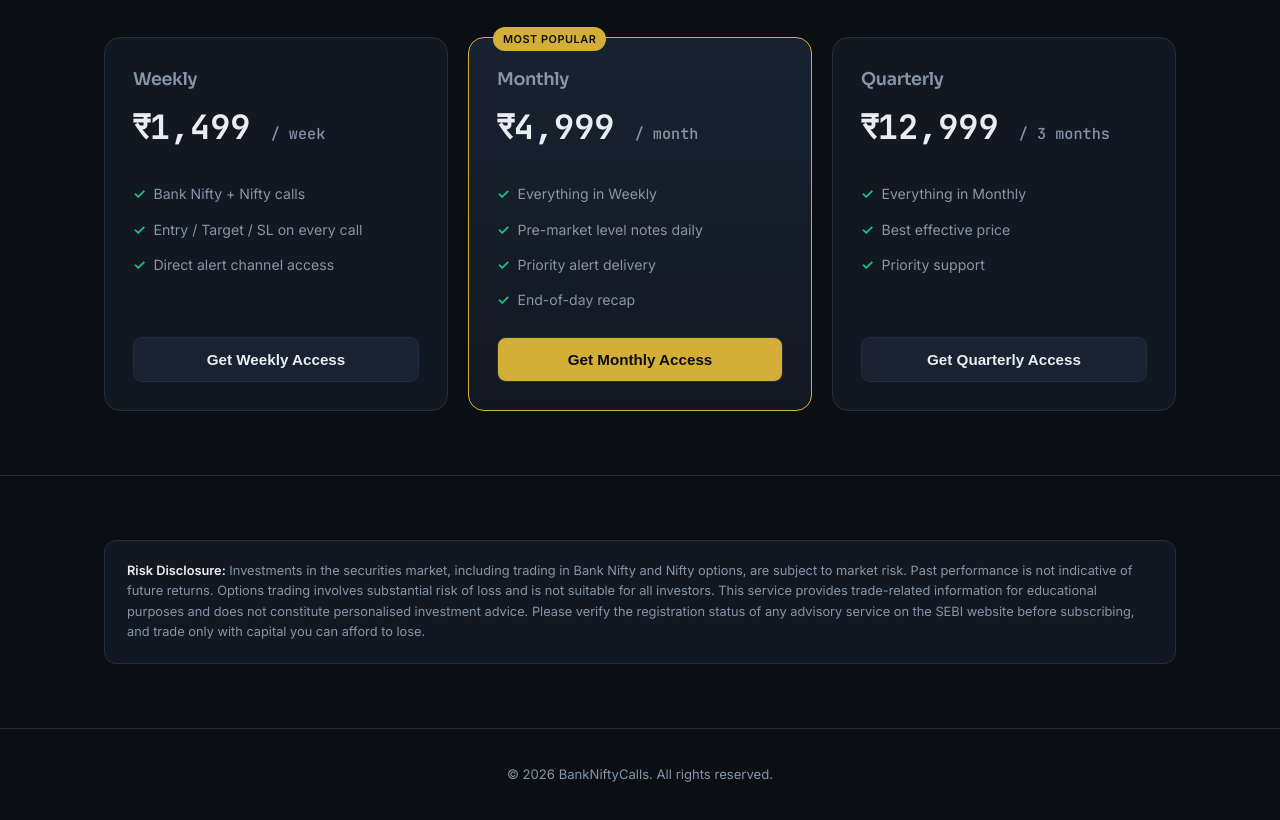
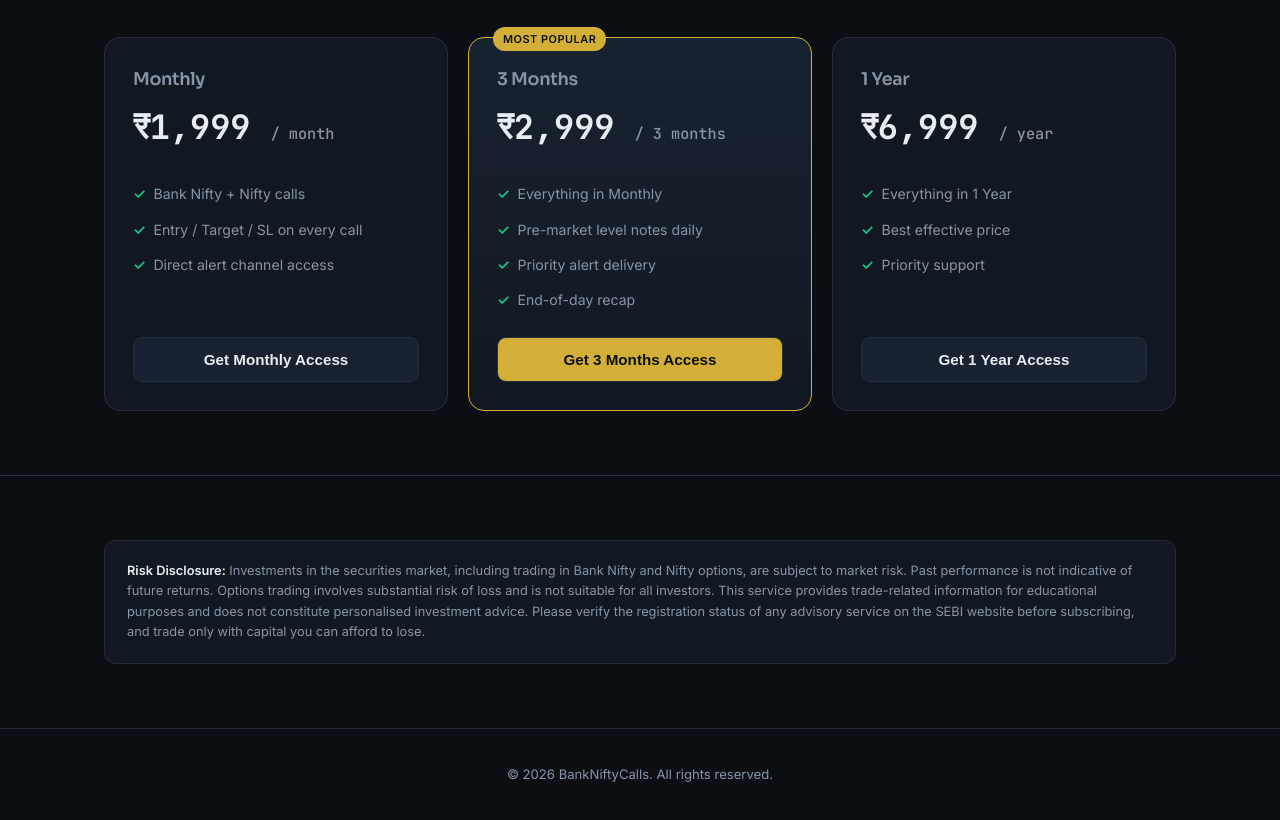
Before and after one commit to ankitoldmoney-collab/niftybankniftycalls, a website: page index.html in a window 1280 px wide. Shown: the part 1418-2238 px from the top of the page. Drawn offline with Linux system fonts and the light colour scheme.

Commit message:
Update index.html

```diff
--- a/index.html
+++ b/index.html
@@ -187,37 +187,37 @@
 
       <div class="plans">
         <div class="plan">
-          <h3>Weekly</h3>
-          <div class="price">₹1,499 <span>/ week</span></div>
+          <h3>Monthly</h3>
+          <div class="price">₹1,999 <span>/ month</span></div>
           <ul>
             <li>Bank Nifty + Nifty calls</li>
             <li>Entry / Target / SL on every call</li>
             <li>Direct alert channel access</li>
           </ul>
-          <button data-plan="weekly" class="pay-btn">Get Weekly Access</button>
+          <button data-plan="monthly" class="pay-btn">Get Monthly Access</button>
         </div>
 
         <div class="plan featured">
-          <h3>Monthly</h3>
-          <div class="price">₹4,999 <span>/ month</span></div>
+          <h3>3 Months</h3>
+          <div class="price">₹2,999 <span>/ 3 months</span></div>
           <ul>
-            <li>Everything in Weekly</li>
+            <li>Everything in Monthly</li>
             <li>Pre-market level notes daily</li>
             <li>Priority alert delivery</li>
             <li>End-of-day recap</li>
           </ul>
-          <button data-plan="monthly" class="pay-btn">Get Monthly Access</button>
+          <button data-plan="3months" class="pay-btn">Get 3 Months Access</button>
         </div>
 
         <div class="plan">
-          <h3>Quarterly</h3>
-          <div class="price">₹12,999 <span>/ 3 months</span></div>
+          <h3>1 Year</h3>
+          <div class="price">₹6,999 <span>/ year</span></div>
           <ul>
-            <li>Everything in Monthly</li>
+            <li>Everything in 1 Year</li>
             <li>Best effective price</li>
             <li>Priority support</li>
           </ul>
-          <button data-plan="quarterly" class="pay-btn">Get Quarterly Access</button>
+          <button data-plan="yearly" class="pay-btn">Get 1 Year Access</button>
         </div>
       </div>
     </div>
```
